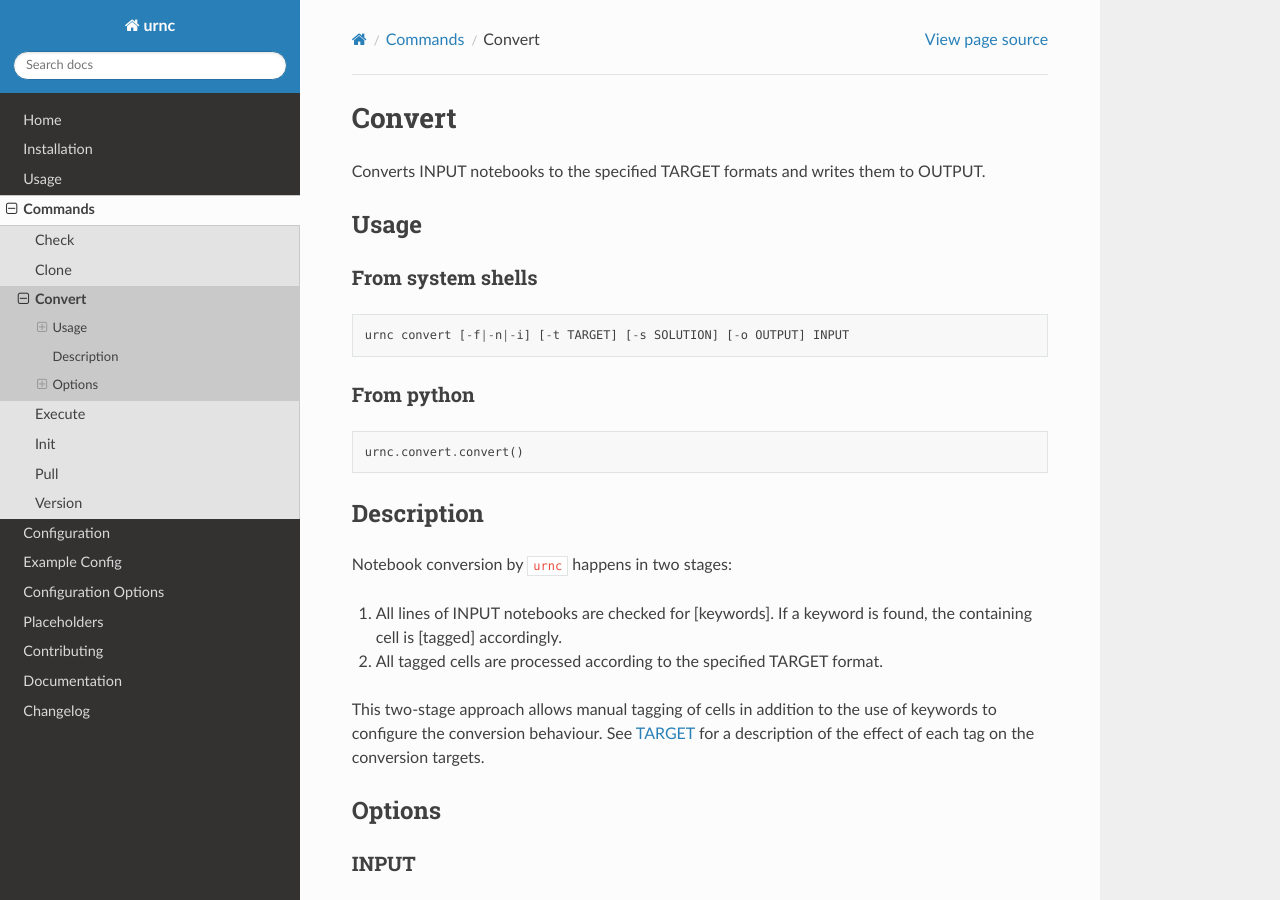
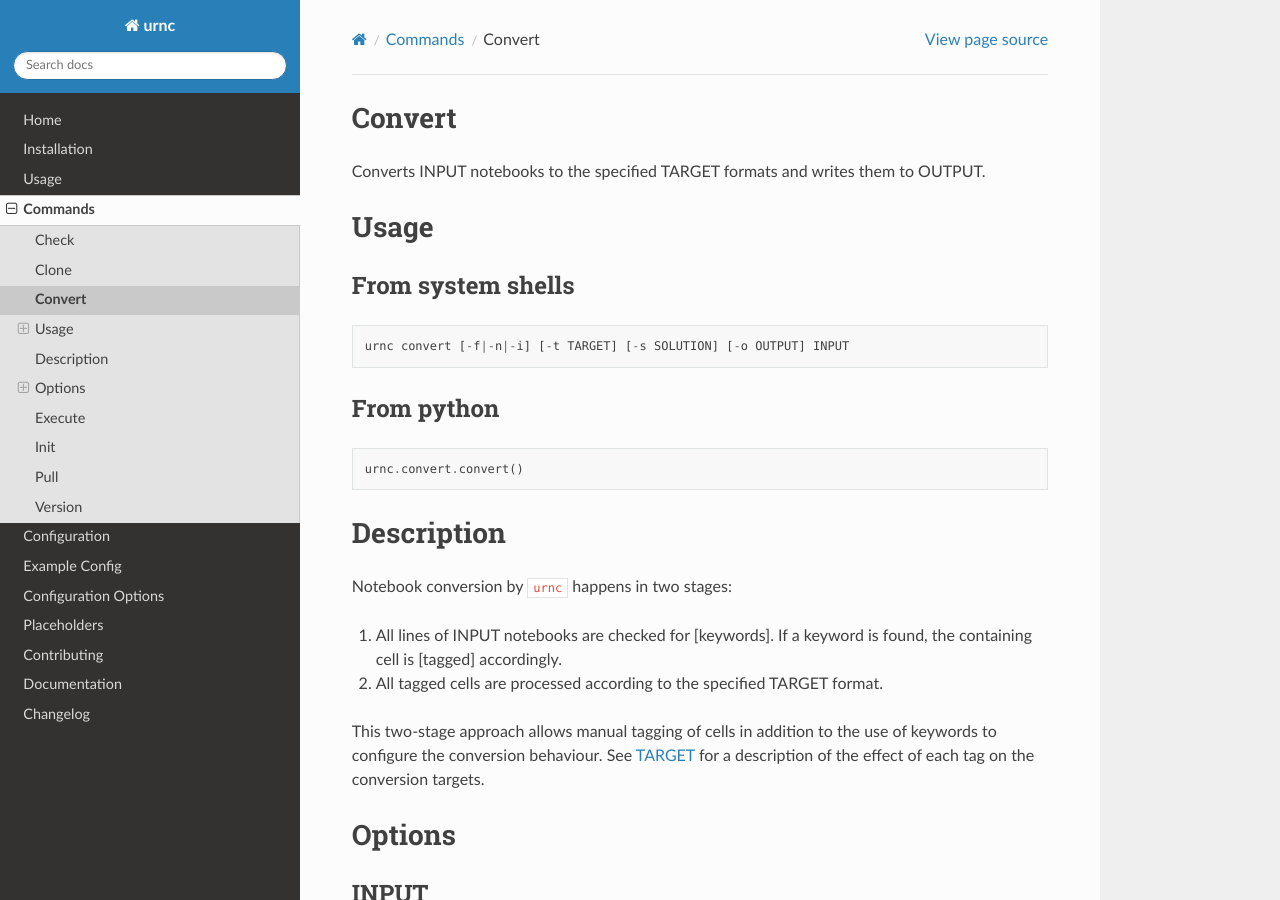
Before and after one commit to spang-lab/urnc, a Sphinx documentation site: the page built from docs/source/commands/convert.md, in a window 1280 px wide and 900 px high. Built offline with Sphinx 7.4.7 and the Read the Docs theme 3.1.0, drawn with Linux system fonts in a browser that asks for light colours; pages that are not in the unit, such as notebooks, are missing from menus.

```diff
--- a/docs/source/commands/convert.md
+++ b/docs/source/commands/convert.md
@@ -1,4 +1,4 @@
-# Convert
+## Convert
 
 Converts INPUT notebooks to the specified TARGET formats and writes them to OUTPUT.
 
```
